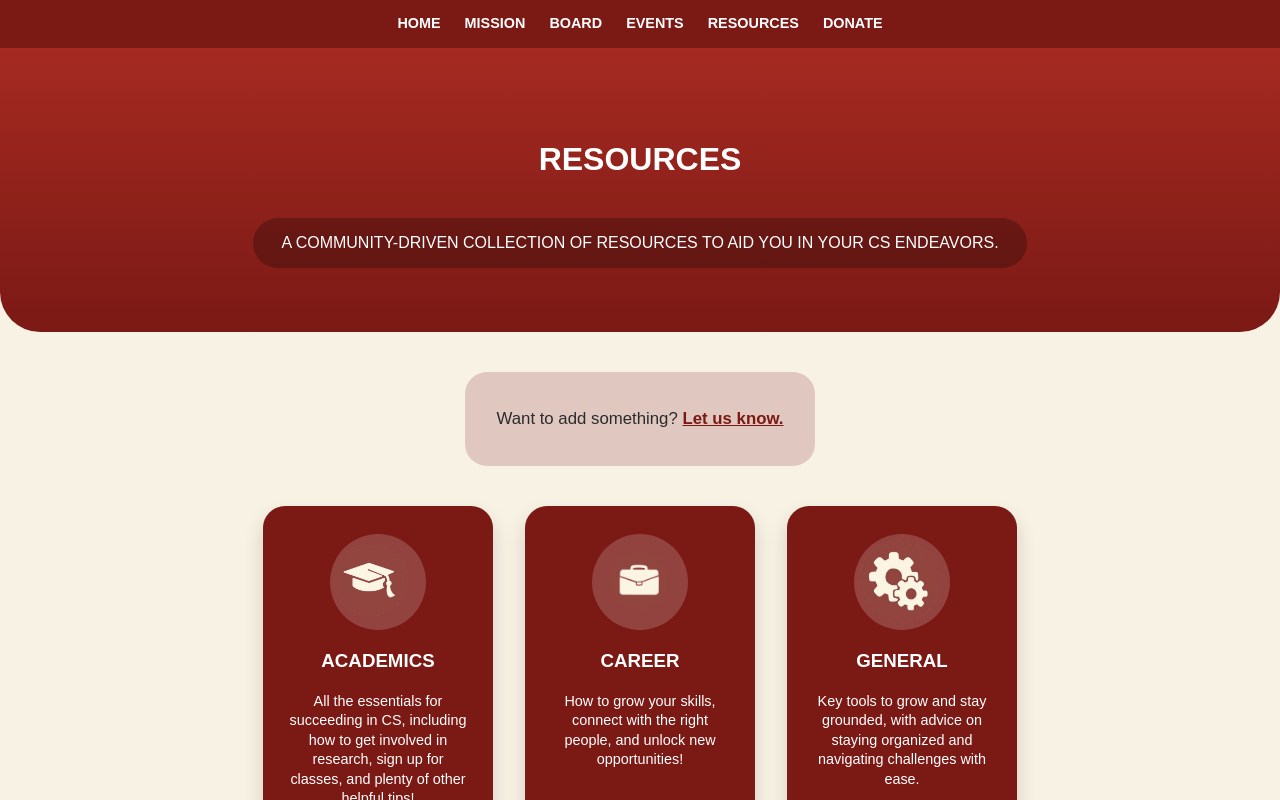
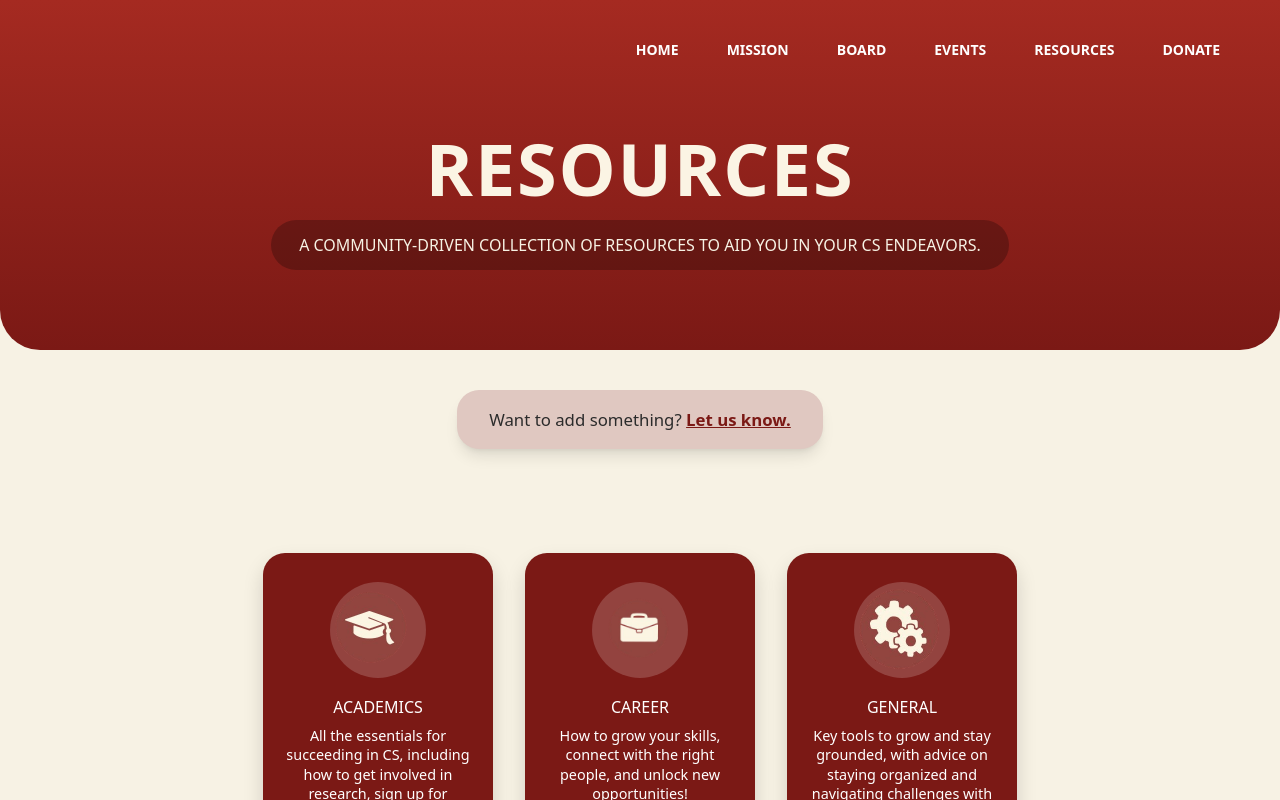
Before and after one commit to rutgersusacs/usacs-website, a Next.js app: page /resources in a window 1280 px wide. Shown: the top 800 px of the page. Built offline with nearby package versions, Linux system fonts and the light colour scheme.

Commit message:
changed regular css to tailwind for components

```diff
--- a/app/components/NavBar.tsx
+++ b/app/components/NavBar.tsx
@@ -1,12 +1,15 @@
-export default function Navbar() {
+export default function NavBar() {
+  const linkClass =
+    "px-3 py-2 text-white font-bold uppercase text-sm no-underline";
+
   return (
-    <nav className="navbar sticky top-0 z-50">
-      <a href="/">Home</a>
-      <a href="/mission">Mission</a>
-      <a href="/board">Board</a>
-      <a href="/events">Events</a>
-      <a href="/resources">Resources</a>
-      <a href="/donate">Donate</a>
+    <nav className="sticky top-0 z-50 flex justify-end gap-6 px-8 py-4">
+      <a href="/" className={linkClass}>Home</a>
+      <a href="/mission" className={linkClass}>Mission</a>
+      <a href="/board" className={linkClass}>Board</a>
+      <a href="/events" className={linkClass}>Events</a>
+      <a href="/resources" className={linkClass}>Resources</a>
+      <a href="/donate" className={linkClass}>Donate</a>
     </nav>
   );
 }
--- a/app/components/PageHeader.tsx
+++ b/app/components/PageHeader.tsx
@@ -1,3 +1,5 @@
+import NavBar from "./NavBar";
+
 type PageHeaderProps = {
   children: React.ReactNode;
   className?: string;
@@ -8,8 +10,20 @@ export default function PageHeader({
   className = "",
 }: PageHeaderProps) {
   return (
-    <header className={`page-header ${className}`}>
-      {children}
+    <header
+      className={`
+        bg-gradient-to-b from-[var(--usacs-red-light)] to-[var(--usacs-red-dark)]
+        pt-4 pb-20
+        px-4
+        rounded-b-[40px]
+        ${className}
+      `}
+    >
+      <NavBar />
+
+      <div className="mt-12 text-center">
+        {children}
+      </div>
     </header>
   );
 }
--- a/app/components/PageSubtitle.tsx
+++ b/app/components/PageSubtitle.tsx
@@ -9,7 +9,14 @@ type PageSubtitleProps = {
 }: PageSubtitleProps) {
   return (
     <p
-        className={`page-subtitle ${className}`}
+      className={`
+        inline-block
+        rounded-full
+        bg-black/25
+        px-7 py-3
+        font-medium
+        ${className}
+      `}
     >
       {children}
     </p>
--- a/app/globals.css
+++ b/app/globals.css
@@ -1,15 +1,5 @@
-@tailwind base;
-@tailwind components;
-@tailwind utilities;
-
-/*@layer base {
-  body {
-    @apply bg-cream text-gray-900 leading-relaxed;
-  }
-  html {
-    @apply font-sans;
-  }
-}*/
+@import "tailwindcss";
+@reference utilities;
 
 
 /* #colors */
@@ -24,60 +14,7 @@
   --text-muted: #6B6B6B;
 
   --border-light: #E6E2D6;
+
+  --cream-light: #FBF4E4;
+
 }
-
-/* #reset */
-* { box-sizing: border-box; }
-html, body { margin: 0; padding: 0; }
-
-/* #body */
-body {
-  background: var(--cream);
-  color: var(--text-dark);
-  font-family: Arial, Helvetica, sans-serif;
-  line-height: 1.65;
-}
-
-
-/* #navbar */
-.navbar {
-  background: var(--usacs-red-dark);
-  color: white;
-  display: flex;
-  justify-content: center;
-  gap: 1.5rem;
-  padding: 0.75rem 0;
-}
-
-.navbar a {
-  color: white;
-  font-weight: 700;
-  text-transform: uppercase;
-  font-size: 0.9rem;
-  text-decoration: none;
-}
-
-
-/* #red-header */
-.page-header {
-  text-align: center;
-  background: linear-gradient(180deg, var(--usacs-red-light), var(--usacs-red-dark));
-  color: white;
-  padding: 4rem 1rem 3rem;
-  border-bottom-left-radius: 40px;
-  border-bottom-right-radius: 40px;
-}
-
-.page-header h1 {
-  color: white;
-  margin-bottom: 1rem;
-}
-
-.page-subtitle {
-  background: rgba(0,0,0,0.25);
-  display: inline-block;
-  padding: 0.75rem 1.75rem;
-  border-radius: 999px;
-  font-weight: 500;
-  color: white;
-}
--- a/app/layout.tsx
+++ b/app/layout.tsx
@@ -1,13 +1,11 @@
 import "./globals.css";
 import type { ReactNode } from "react";
-import NavBar from "./components/NavBar";
 import Footer from "./components/Footer";
 
 export default function RootLayout({ children }: { children: ReactNode }) {
   return (
     <html lang="en">
-    <body className="bg-cream font-sans leading-relaxed pt-16">
-        <NavBar />
+      <body className="bg-[var(--cream)] font-sans leading-relaxed">
         {children}
         <Footer />
       </body>
--- a/app/resources/page.tsx
+++ b/app/resources/page.tsx
@@ -9,10 +9,14 @@ export default async function ResourcesPage() {
     <>
       {/* red header */}
       <PageHeader>
-        <h1>RESOURCES</h1>
-        <PageSubtitle>
-          A COMMUNITY-DRIVEN COLLECTION OF RESOURCES TO AID YOU IN YOUR CS ENDEAVORS.
-        </PageSubtitle>
+      <h1 className="mb-4 text-5xl md:text-6xl lg:text-7xl font-extrabold tracking-wide text-[var(--cream-light)]">
+  RESOURCES
+</h1>
+
+
+<PageSubtitle className="text-[var(--cream)]">
+  A COMMUNITY-DRIVEN COLLECTION OF RESOURCES TO AID YOU IN YOUR CS ENDEAVORS.
+</PageSubtitle>
       </PageHeader>
 
       {/* suggestion box */}
--- a/tailwind.config.js
+++ b/tailwind.config.js
@@ -1,22 +1,23 @@
 /** @type {import('tailwindcss').Config} */
-module.exports = {
+export default {
   content: [
-    "./app/**/*.{js,ts,jsx,tsx,mdx}",
-    "./app/components/**/*.{js,ts,jsx,tsx,mdx}",
-    "./src/**/*.{js,ts,jsx,tsx,mdx}",
+    "./app/**/*.{js,ts,jsx,tsx}",
+    "./components/**/*.{js,ts,jsx,tsx}",
   ],
   theme: {
-    colors: {
-      transparent: "transparent",
-      current: "currentColor",
-      white: "#ffffff",
-      gray: require("tailwindcss/colors").gray,
-      cream: "#F7F2E4",
-      "usacs-red-light": "#A52A21",
-      "usacs-red-dark": "#7B1915",
-    },
-    fontFamily: {
-      sans: ["Arial", "Helvetica", "sans-serif"],
+    extend: {
+      colors: {
+        "usacs-red-light": "#A52A21",
+        "usacs-red-dark": "#7B1915",
+
+        cream: "#F7F2E4",
+        "cream-light": "#FBF4E4",
+
+        "text-dark": "#2B2B2B",
+        "text-muted": "#6B6B6B",
+
+        "border-light": "#E6E2D6",
+      },
     },
   },
   plugins: [],
```
Lines whose indentation alone changed are shown as unchanged.
